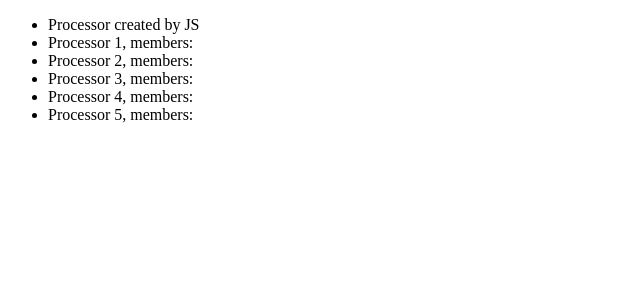
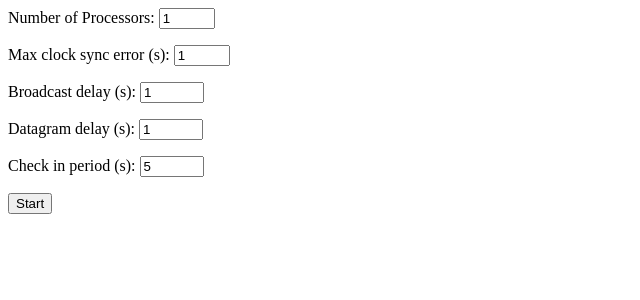
Before and after one commit to jiaxi312/group-membership, a Flask app: page / in a window 1280 px wide. Shown: the top 300 px of the page, without its empty margins (0-640 px from the left). Run offline with Flask 2, Linux system fonts and the light colour scheme; data that the repository does not hold is empty.

Commit message:
Polish the front end.

```diff
--- a/app.py
+++ b/app.py
@@ -1,17 +1,14 @@
 from channel import Channel
 from processor import Processor
 
-from flask import Flask, render_template, jsonify, Response
+from flask import Flask, render_template, request, jsonify
 
 app = Flask(__name__)
-properties = {'max_clock_sync_error': 1, 'broadcast_delay': 1, 'datagram_delay': 1, 'channel': None,
-              'check_in_period': 5}
+properties = {}
 
 
 @app.route('/')
 def index():
-    setup()
-    print(*properties['channel'].processors)
     return render_template('index.html')
 
 
@@ -27,18 +24,28 @@ def get_all_processors():
 @app.route('/join')
 def init_join_for_all_processors():
     for processor in properties['channel'].processors:
-        print(f'Processor {processor.id} init join')
         processor.init_join()
     return '', 200
 
 
-def setup():
-    if properties['channel'] is not None:
-        return
-    properties['channel'] = Channel(properties['broadcast_delay'], properties['datagram_delay'])
-    for _ in range(5):
-        p = Processor(properties['channel'], properties['max_clock_sync_error'], properties['check_in_period'])
-        properties['channel'].register_processor(p)
+@app.route('/init-processors', methods=['POST'])
+def init_processors():
+    data = request.json
+    print(data)
+    for key, value in data.items():
+        data[key] = int(value)
+    setup(data)
+    init_join_for_all_processors()
+    return '', 200
+
+
+def setup(kwargs):
+    properties.update(kwargs)
+    channel = Channel(properties['broadcast_delay'], properties['datagram_delay'])
+    for _ in range(int(properties['num_processors'])):
+        p = Processor(channel, properties['max_clock_sync_error'], properties['check_in_period'])
+        channel.register_processor(p)
+    properties['channel'] = channel
 
 
 if __name__ == '__main__':
--- a/static/script.js
+++ b/static/script.js
@@ -1,13 +1,36 @@
-function init() {
-    console.log("Helle from group membership")
+function startButtonOnclick() {
+    console.log("Start clicked");
+    const url = '/init-processors'
+    let numProcessors = document.getElementById('num_processors').value;
+    let maxClockSyncError = document.getElementById('clock_sync_error').value;
+    let broadcastDelay = document.getElementById('broadcast_delay').value;
+    let datagramDelay = document.getElementById('datagram_delay').value;
+    let checkInPeriod = document.getElementById('check_in_period').value;
 
-    let node = document.createElement('li')
-    node.appendChild(document.createTextNode('Processor created by JS'))
-
-    let list = document.querySelector('ul')
-    list.appendChild(node)
-    fetchAndDisplayAllProcessors();
-
+    if (!isCheckInPeriodValid(maxClockSyncError, broadcastDelay, datagramDelay, checkInPeriod)) {
+        alert('Error !!! Check in period is too small');
+    } else {
+        let data = {
+            num_processors: numProcessors,
+            max_clock_sync_error: maxClockSyncError,
+            broadcast_delay: broadcastDelay,
+            datagram_delay: datagramDelay,
+            check_in_period: checkInPeriod
+        }
+        fetch(url, {
+            method: 'POST',
+            headers: {
+                'Content-Type': 'application/json',
+            },
+            body: JSON.stringify(data)
+        }).then((response) => {
+            if (response.status !== 200) {
+                alert(`Request return status error!!! Status:${response.status}`);
+            } else {
+                fetchAndDisplayAllProcessors();
+            }
+        });
+    }
 }
 
 /**
@@ -19,6 +42,7 @@ function fetchAndDisplayAllProcessors() {
         .then((response) => response.json())
         .then((data) => {
             let list = document.querySelector('ul')
+            removeAllChildNodes(list);
             for (let processor of data) {
                 let node = document.createElement('li');
                 node.appendChild(document.createTextNode(`Processor ${processor.id}, members: ${processor.members}`));
@@ -26,3 +50,16 @@ function fetchAndDisplayAllProcessors() {
             }
         });
 }
+
+function removeAllChildNodes(parent) {
+    while (parent.firstChild) {
+        parent.removeChild(parent.firstChild);
+    }
+}
+
+/**
+ * Returns true if the check in period is a valid value
+ */
+function isCheckInPeriodValid(maxClockSyncError, broadcastDelay, datagramDelay, checkInPeriod) {
+    return checkInPeriod >= maxClockSyncError + broadcastDelay;
+}
--- a/templates/index.html
+++ b/templates/index.html
@@ -5,7 +5,23 @@
     <title>Group Membership Virtualization</title>
     <script src="/static/script.js"></script>
 </head>
-<body onload="init()">
+<body onload="fetchAndDisplayAllProcessors()">
+    <label for="num_processors">Number of Processors:</label>
+    <input type="number" id="num_processors" name="num_processors" min="1" max="10" value="1" required>
+    <p></p>
+    <label for="clock_sync_error">Max clock sync error (s):</label>
+    <input type="number" id="clock_sync_error" name="clock_sync_error" min="1" max="10" value="1" required>
+    <p></p>
+    <label for="broadcast_delay">Broadcast delay (s): </label>
+    <input type="number" id="broadcast_delay" name="broadcast_delay" min="1" max="100" value="1" required>
+    <p></p>
+    <label for="datagram_delay">Datagram delay (s): </label>
+    <input type="number" id="datagram_delay" name="datagram_delay" min="1" max="100" value="1" required>
+    <p></p>
+    <label for="check_in_period">Check in period (s):</label>
+    <input type="number" id="check_in_period" name="check_in_period" min="1" max="500" value="5" required>
+    <p></p>
+    <button onclick="startButtonOnclick()">Start</button>
     <ul></ul>
 </body>
 </html>
```
Also changed, not shown: main.py (+23 -23 lines).
